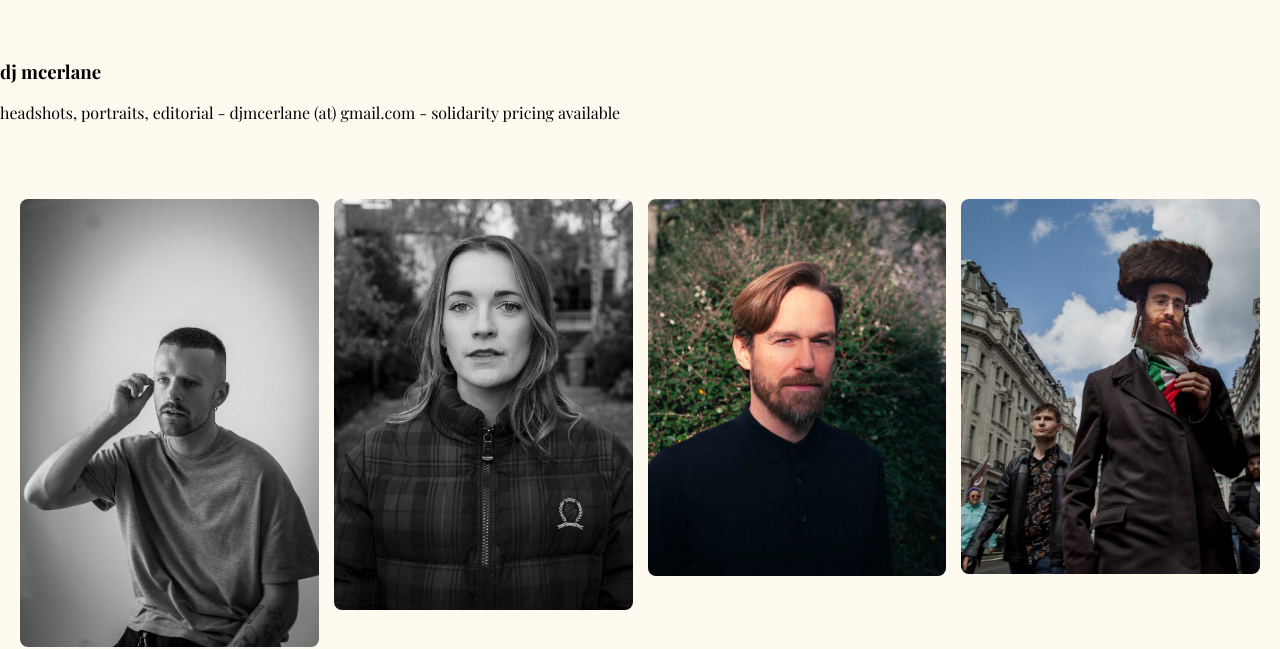
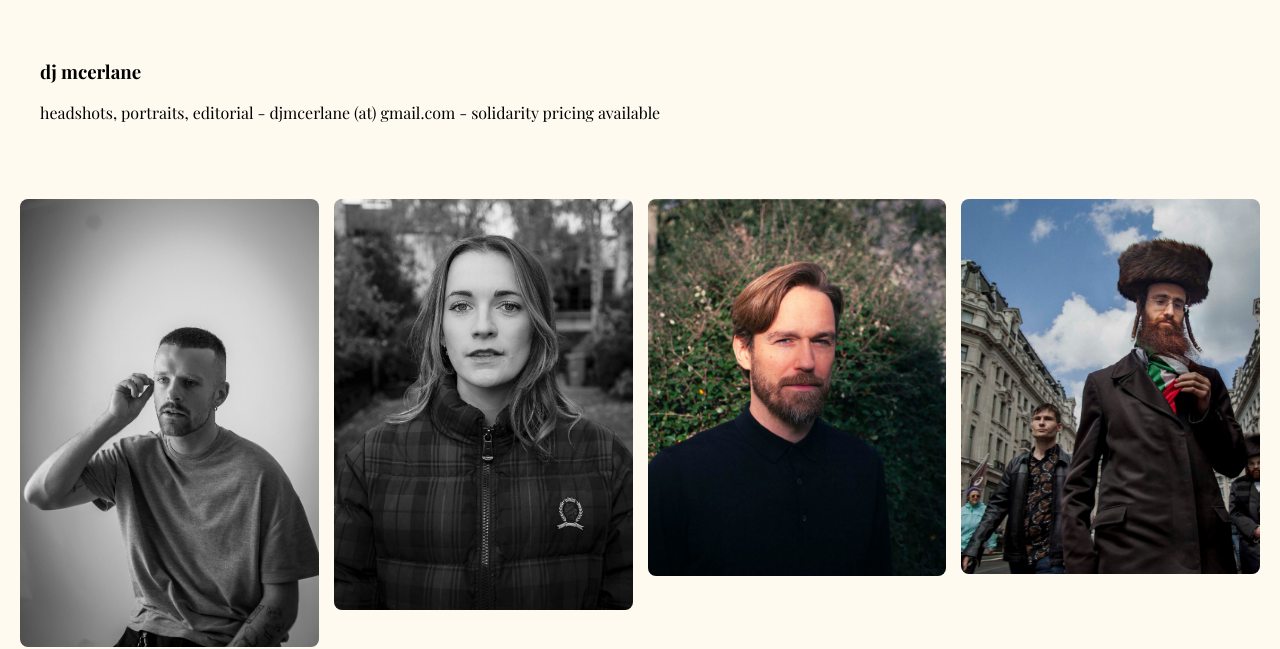
Before and after one commit to davidjamese-sys/photography-portfolio, a plain HTML site: page photography-portfolio/index.html in a window 1280 px wide. Shown: the top 649 px of the page. Drawn offline with nearby package versions, Linux system fonts and the light colour scheme; a web font is replaced by a local one.

Commit message:
Update style.css

```diff
--- a/photography-portfolio/style.css
+++ b/photography-portfolio/style.css
@@ -9,7 +9,7 @@ body {
 header {
     background: #fffaf0;
     color: #000;
-    padding: 40px 0;
+    padding: 40px 40px;
 }
 
 header h1 {
```
